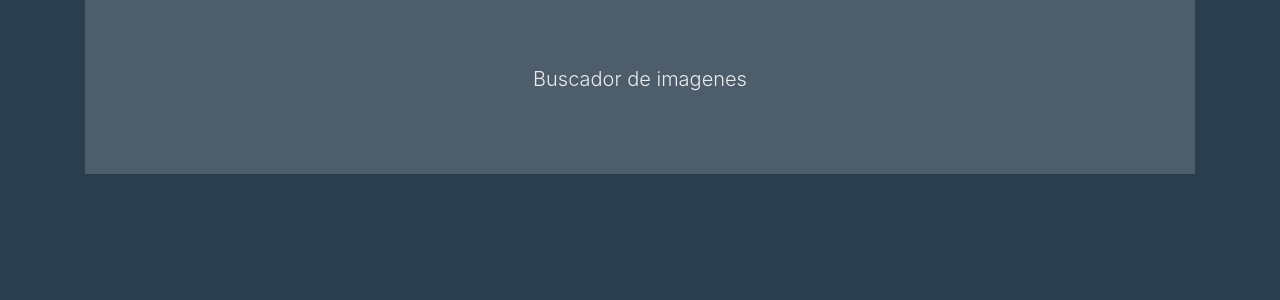
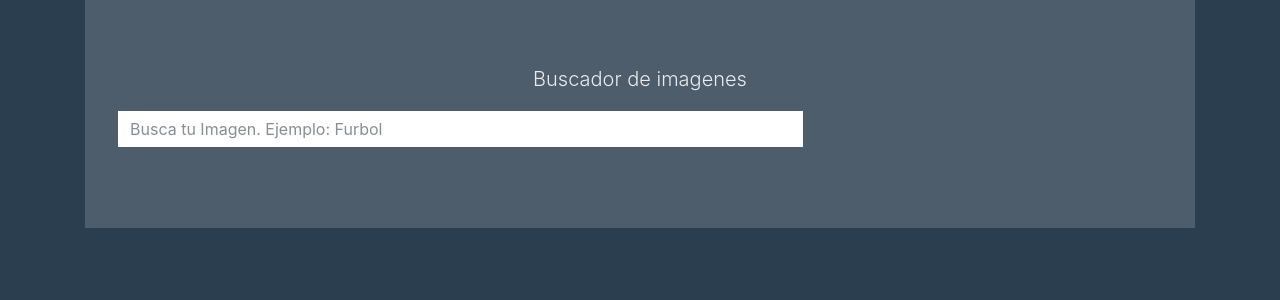
Before and after one commit to AlexDaza127/buscadorreact, a React (Create React App) app: page / in a window 1280 px wide. Shown: the top 300 px of the page. Built offline with nearby package versions, Linux system fonts and the light colour scheme.

Commit message:
Utilizando el componente Buscador para lanzarlo en la aplicación

```diff
--- a/src/App.js
+++ b/src/App.js
@@ -1,4 +1,6 @@
 import React, {Component} from 'react';
+import Buscador from './componentes/Buscador';
+
 
 class App extends Component {
   render(){
@@ -6,6 +8,8 @@ class App extends Component {
       <div className="app container">
         <div className="jumbotron">
           <p className="lead text-center">Buscador de imagenes</p>
+          {/*Utilizando el componente Buscador para lanzarlo en la aplicación*/}
+          <Buscador></Buscador>
         </div>
       </div>
     );
--- a/src/componentes/Buscador.js
+++ b/src/componentes/Buscador.js
@@ -1,11 +1,20 @@
 import React, { Component } from 'react'
 
-class Buscador extends Component{
-    state={
+class Buscador extends Component {
+    state = {
 
     }
-    render(){
-        return(0);
+    render() {
+        return (
+            <form>
+                <div className="row">
+                    <div className="form-group col-md-8">
+                        <input type="text" className="form-control for-control-lg"
+                        placeholder="Busca tu Imagen. Ejemplo: Furbol"></input>
+                    </div>
+                </div>
+            </form>
+        );
     }
 }
 
```
